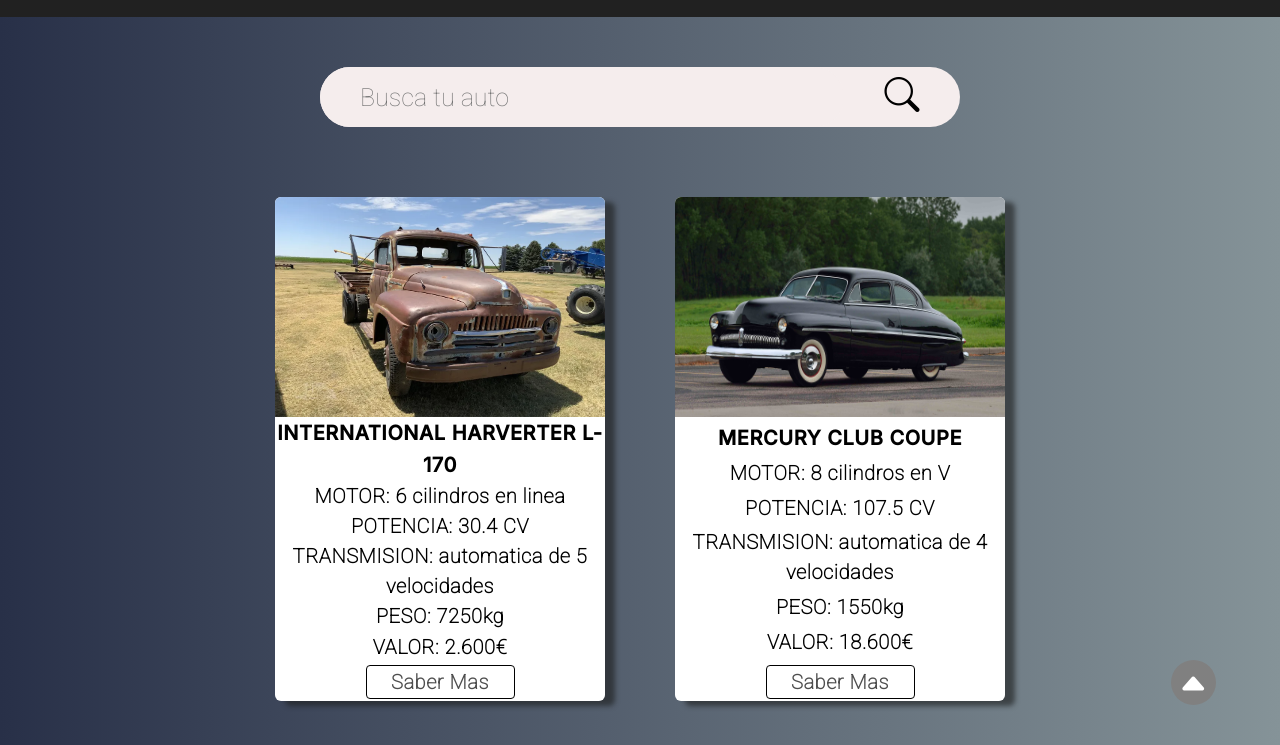
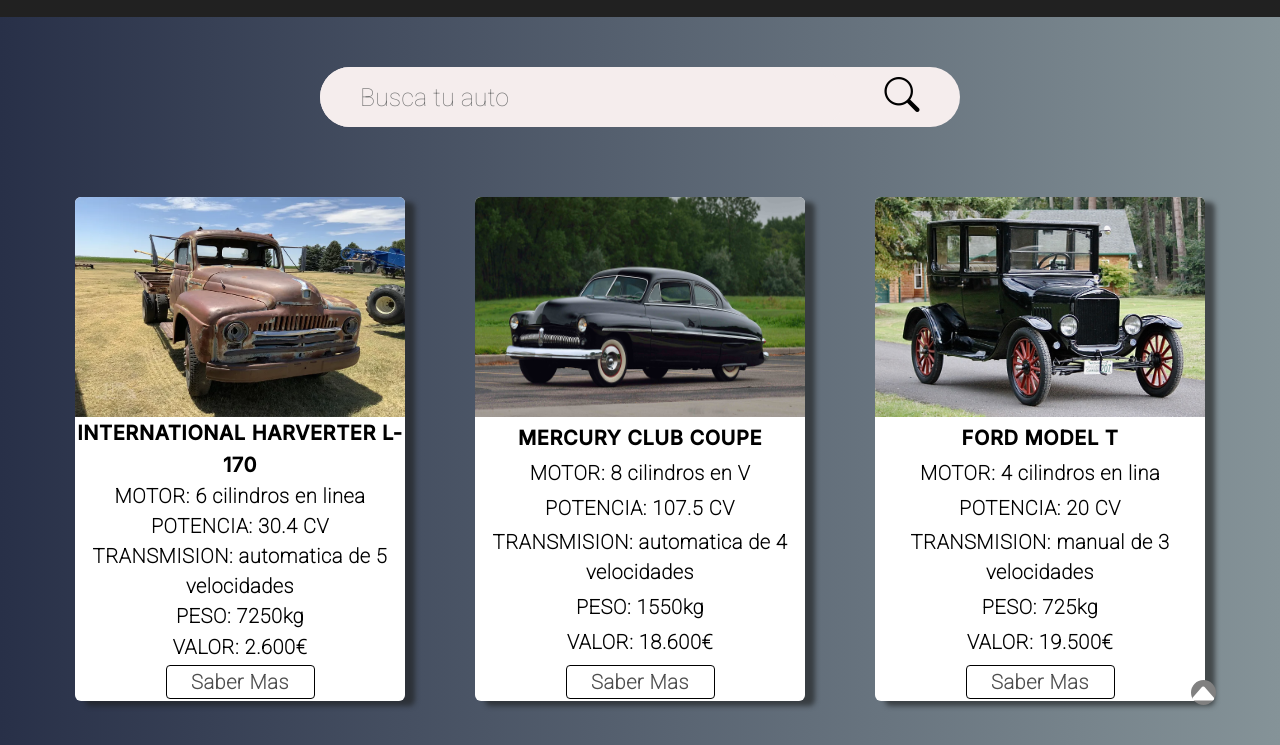
Before and after one commit to Franarielperez/TrabajoFinal, a plain HTML site: page Productos.html in a window 1280 px wide. Shown: the part 55-800 px from the top of the page. Drawn offline with nearby package versions, Linux system fonts and the light colour scheme.

Commit message:
actualizacion

```diff
--- a/Style/Style.css
+++ b/Style/Style.css
@@ -21,7 +21,7 @@ body{
 
 }
 
-.contenedor {
+.contenedorsn {
 	max-width: 1000px;
 	width: 90%;
 	margin: auto;
@@ -351,8 +351,8 @@ input{
         justify-content: center;
         align-items: center;
         font-size: 30px;
-        width: 45px;
-        height: 45px;
+        width: 25px;
+        height: 25px;
         border-radius: 50%;
         position: fixed;
         right: 5%;
```
Also changed, not shown: sobrenosotros.html (+1 -1 lines).
